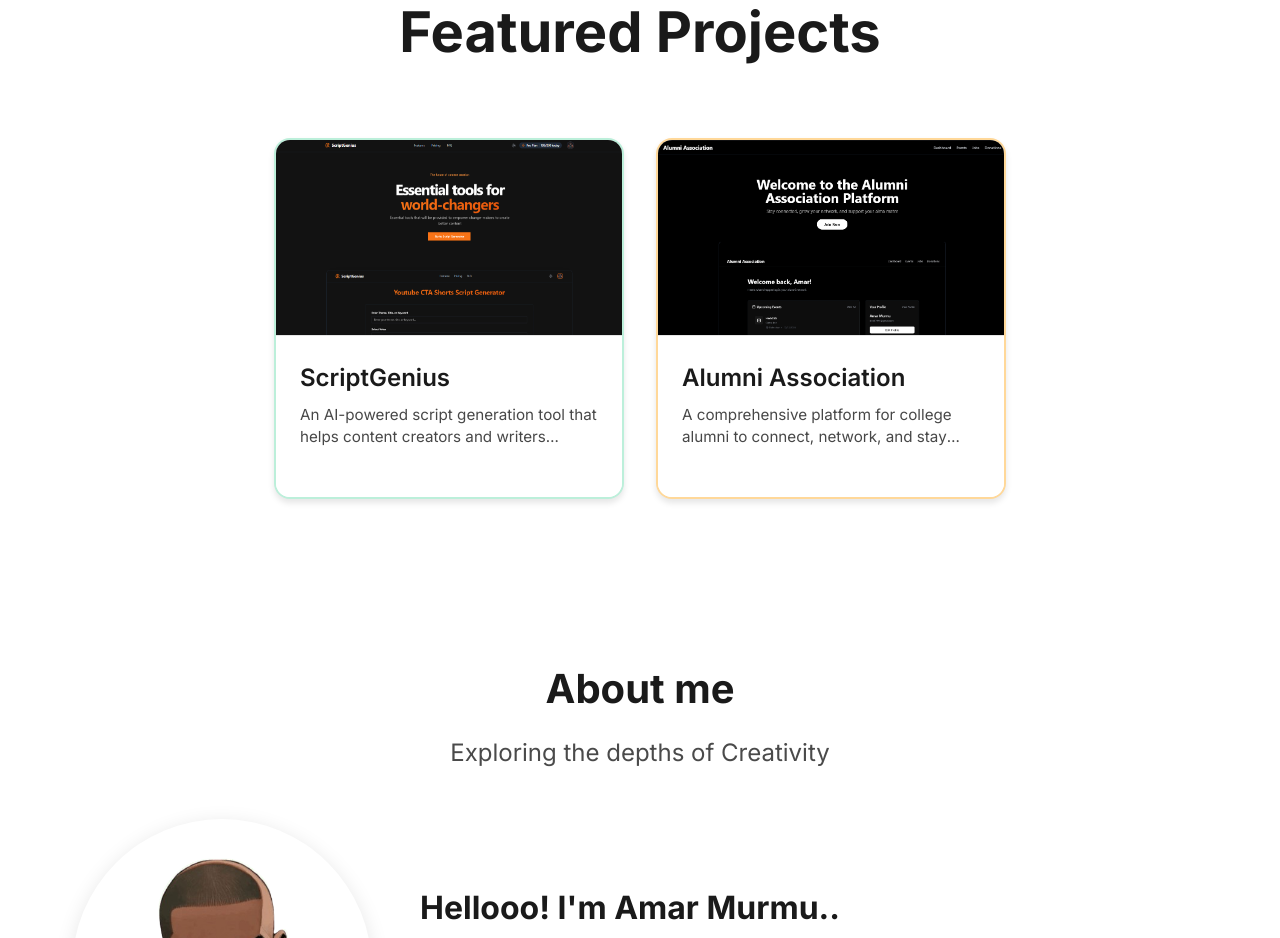
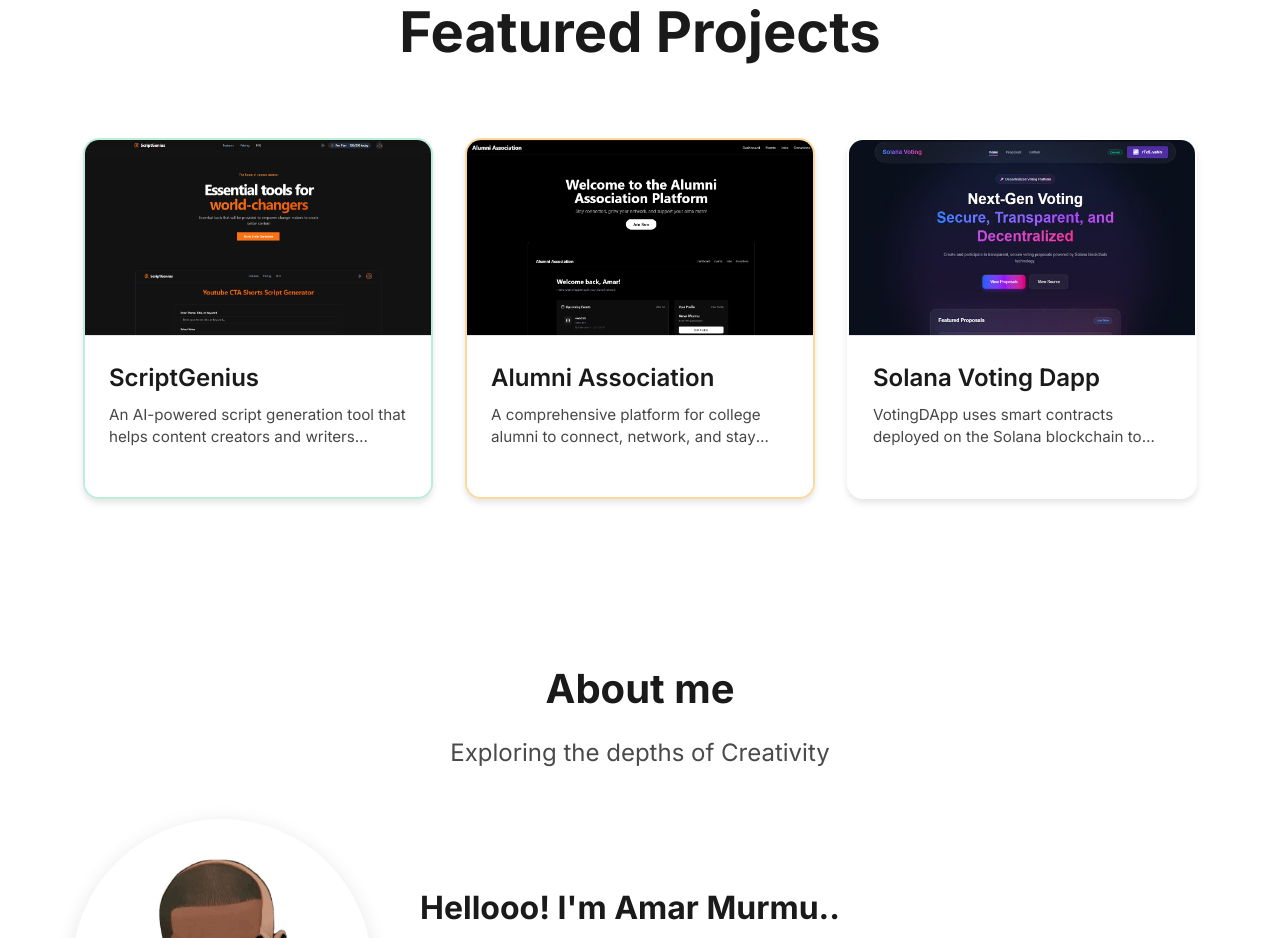
Before and after one commit to amarmurmu001/amar-portfolio, a React (Vite) app: page / in a window 1280 px wide. Shown: the part 1020-1958 px from the top of the page. Built offline with nearby package versions, Linux system fonts and the light colour scheme.

Commit message:
feat: add Solana Voting Dapp project to Projects page

```diff
--- a/src/routes/Projects.jsx
+++ b/src/routes/Projects.jsx
@@ -3,6 +3,8 @@
 import { FiExternalLink, FiGithub } from 'react-icons/fi';
 import alumniImg from '../assets/img/script.png';
 import scriptImg from '../assets/img/alumni.png';
+import votingImg from '../assets/img/voting-dapp.jpg';
+
 import './Projects.css';
 
 const Projects = () => {
@@ -22,6 +24,13 @@
       image: alumniImg,
       link: "https://alumni-frontend-five.vercel.app/",
       github: "https://github.com/amarmurmu001/alumni-association"
+    },{
+      id: 3,
+      title: "Solana Voting Dapp",
+      description: "VotingDApp uses smart contracts deployed on the Solana blockchain to manage the entire voting process. Each proposal is stored as a unique account on the blockchain, containing all relevant information such as the proposal details, voting period, and current results.",
+      image: votingImg,
+      link: "https://voting-dapp-frontend-vert.vercel.app/",
+      github: "https://github.com/amarmurmu001/voting-dapp"
     }
   ];
 
```
Also changed, not shown: src/assets/img/voting-dapp.jpg (added), 1 other file (tests, documents, lock files or other folders).
